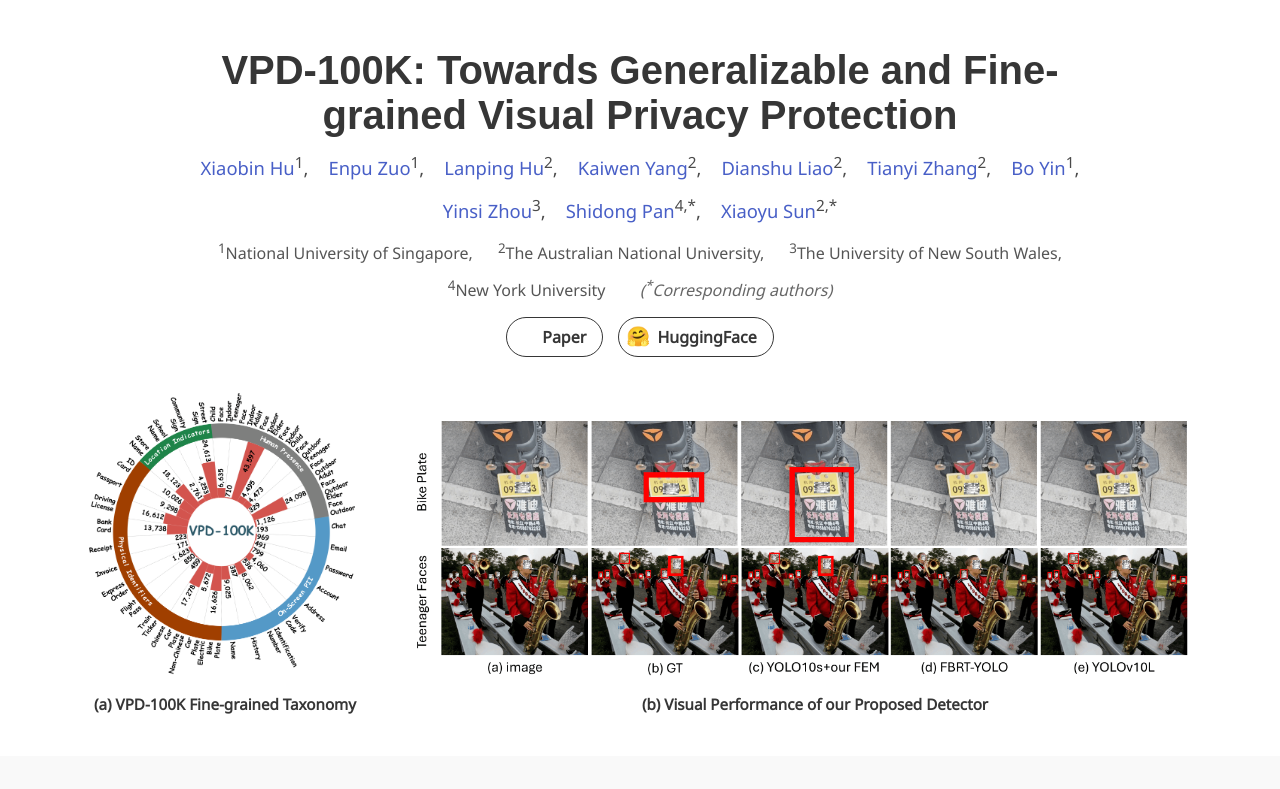
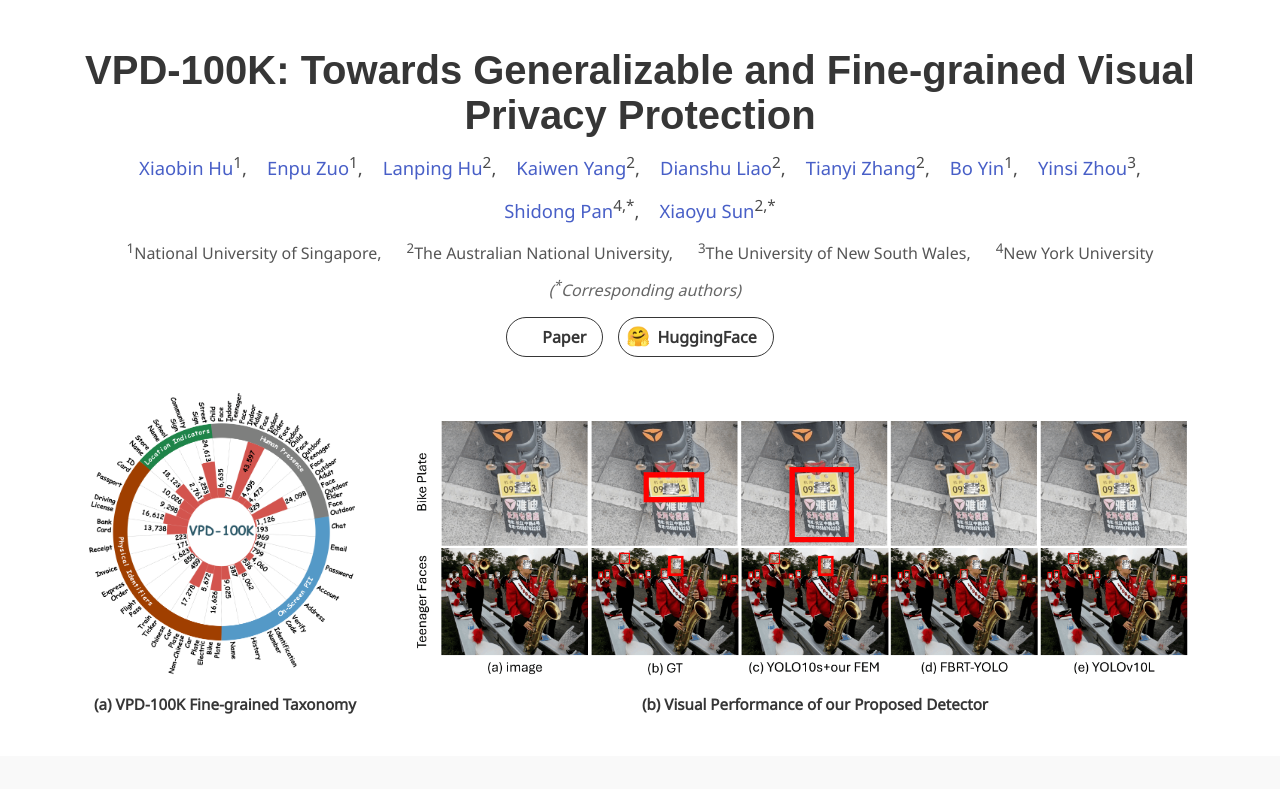
Before and after one commit to VPD-100K/vpd-100k.github.io, a plain HTML site: page index.html in a window 1280 px wide. Shown: the top 789 px of the page. Drawn offline with nearby package versions, Linux system fonts and the light colour scheme; some icons are missing; a web font is replaced by a local one.

Commit message:
adjust hero width

```diff
--- a/index.html
+++ b/index.html
@@ -195,7 +195,7 @@
 
   <section class="hero">
     <div class="hero-body" style="padding-bottom: 0.2rem;">
-      <div class="container is-max-desktop">
+      <div class="container is-max-widescreen">
         <div class="columns is-centered">
           <div class="column has-text-centered">
             <h1 class="title is-2 publication-title" style="margin-bottom: 0.8rem;">VPD-100K: Towards Generalizable and
```
